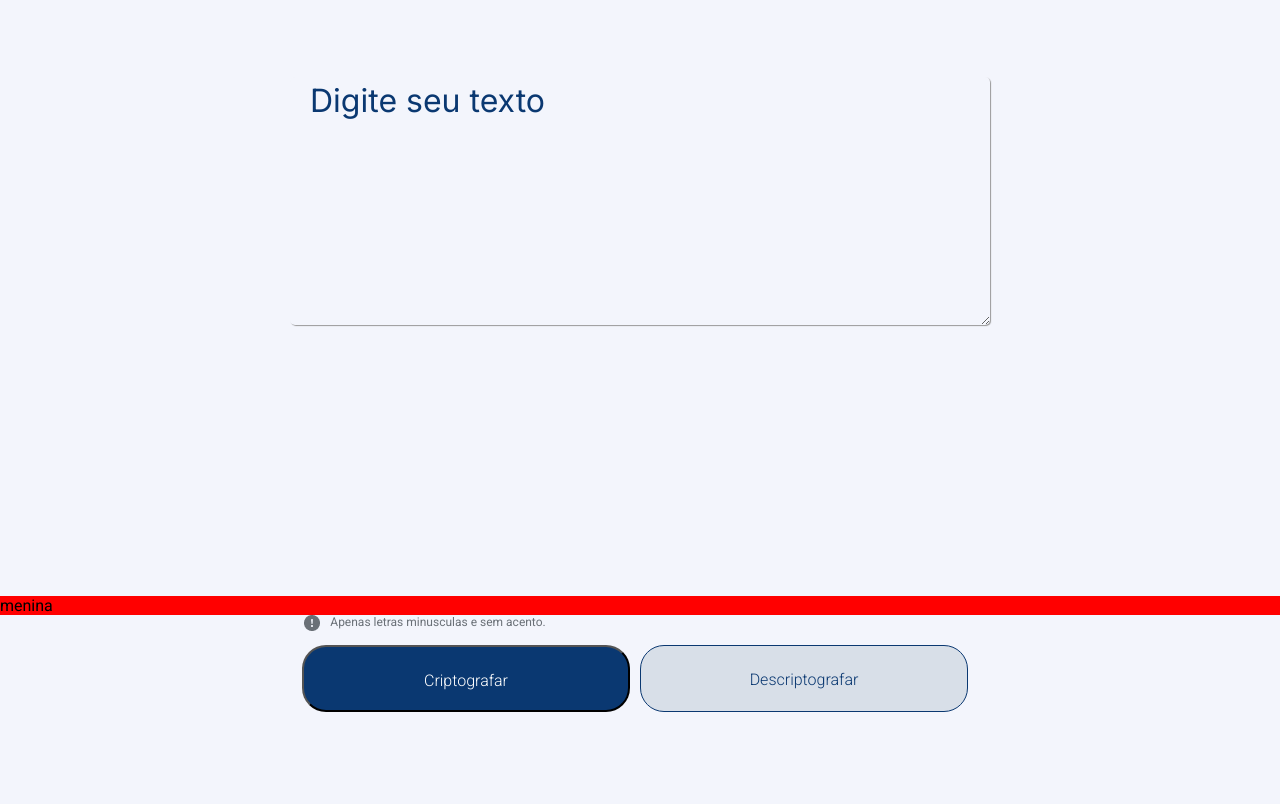
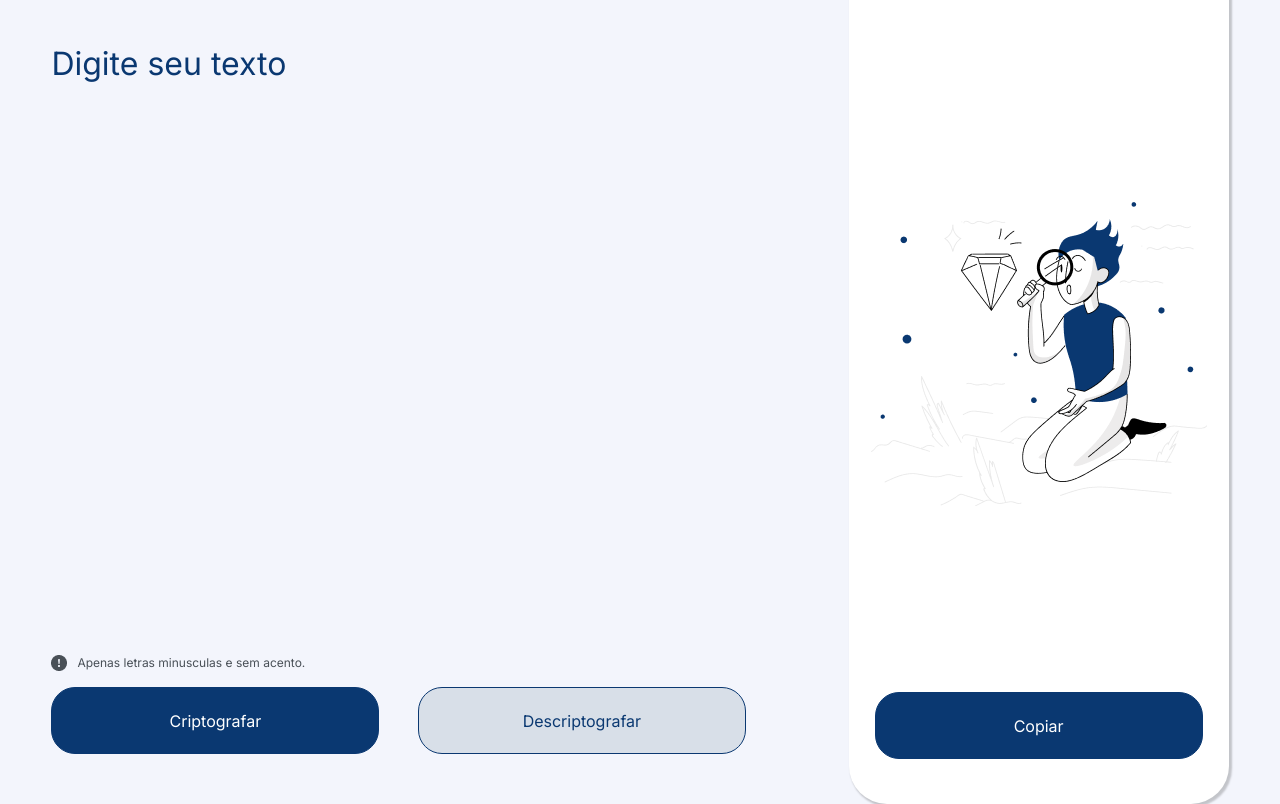
Before and after one commit to JoelCatarino/Sprint_01, a website built with Vite: page index.html in a window 1280 px wide. Shown: the part 96-900 px from the top of the page. Before the commit the page ends 808 px from the top, so only its background shows below. Built offline with nearby package versions, Linux system fonts and the light colour scheme.

Commit message:
final-commit
ultimo commit do challenger em Desktop frist

```diff
--- a/index.html
+++ b/index.html
@@ -1,32 +1,38 @@
 <!DOCTYPE html>
 <html lang="en">
+
 <head>
   <meta charset="UTF-8" />
   <meta name="viewport" content="width=device-width, initial-scale=1.0" />
   <title>Sprint_01</title>
-    <link href="https://fonts.googleapis.com/css2?family=Roboto:wght@400;300;700&display=swap" rel="stylesheet">
+  <link rel="stylesheet" href="style.css">
 </head>
+
 <body>
-    <div id="app"></div>
-    <div class="container">
-      <div>
+  <header>
     <img src="../public/assets/logo.png" class="logo"></img>
-      </div>
-      <div class="text-container">
-        <textarea class="main-input" type="text" placeholder="Digite seu texto"></textarea>
-      </div>
-      <div class="menina">
-        menina
-      </div>
-      <footer>
+  </header>
+  <main>
+    <section class="text-1">
+      <textarea class="input" type="text" placeholder="Digite seu texto"></textarea>
       <div class="info">
         <img src="public/assets/info.png" alt="" srcset="">
-          <p class="paragrafo">Apenas letras minusculas e sem acento.</p>
+        <p>Apenas letras minusculas e sem acento.</p>
       </div>
-        <button class="crip">Criptografar</button>
-        <button class="des-crip">Descriptografar</button>
-      </footer>
+      <div class="btn">
+        <button onclick="btnEncrypt()" class="crip">Criptografar</button>
+        <button onclick="btnDecrypt()" class="des-crip">Descriptografar</button>
       </div>
-    <script type="module" src="/main.js"></script>
+    </section>
+    <section class="text-2">
+      <div class="container-msg">
+        <img src="public/assets/garota.png" alt="" srcset="">
+        <textarea class="output" cols="30" rows="10"></textarea>
+        <button onclick="copyText()" class="copy">Copiar</button>
+      </div>
+    </section>
+  </main>
 </body>
+<script src="main.js"></script>
+
 </html>
--- a/main.js
+++ b/main.js
@@ -1,9 +1,57 @@
-import './style.css'
+const input = document.querySelector(".input");
+const output = document.querySelector(".output");
 
-document.querySelector('#app').innerHTML = `
-  <div>
+function btnEncrypt() {
+  const encryptedText = encrypt(input.value);
+  output.value = encryptedText;
+  input.value = "";
+}
 
-  </div>
-`
+function btnDecrypt() {
+  const decryptedText = decrypt(output.value);
+  input.value = decryptedText;
+  output.value = "";
+}
 
-setupCounter(document.querySelector('#counter'))
+function encrypt(EncryptedString) {
+  let base = [
+    ["e", "enter"],
+    ["i", "imes"],
+    ["a", "ai"],
+    ["o", "ober"],
+    ["u", "ufat"],
+  ];
+  EncryptedString = EncryptedString.toLowerCase();
+
+  for (let i = 0; i < base.length; i++) {
+    if (EncryptedString.includes(base[i][0])) {
+      EncryptedString = EncryptedString.replaceAll(base[i][0], base[i][1]);
+    }
+  }
+  return EncryptedString;
+}
+
+function decrypt(encryptedString) {
+  let dbase = [
+    ["e", "enter"],
+    ["i", "imes"],
+    ["a", "ai"],
+    ["o", "ober"],
+    ["u", "ufat"],
+  ];
+
+  for (let i = 0; i < dbase.length; i++) {
+    if (encryptedString.includes(dbase[i][1])) {
+      encryptedString = encryptedString.replaceAll(dbase[i][1], dbase[i][0]);
+    }
+  }
+
+  return encryptedString;
+}
+
+function copyText() {
+  const input = document.querySelector(".input");
+  const output = document.querySelector(".output");
+
+  navigator.clipboard.writeText(input.value + "\n" + output.value);
+}
--- a/style.css
+++ b/style.css
@@ -4,122 +4,136 @@
   margin: 0;
   padding: 0;
   background: #f3f5fc;
-  font-family: "Roboto", sans-serif;
+  font-family: "Inter", sans-serif;
+  font-weight: 400;
 }
 
 .logo {
-  top: 32px;
+  margin-left: 34px;
+  padding-top: 34px;
+  width: 2%;
   position: relative;
-  left: 64px;
+  position: absolute;
 }
 
-.text-container {
-  width: 100vw;
-  height: 80vh;
-  flex-direction: row;
+main {
+  display: flex;
+  justify-content: space-around;
+  align-items: center;
+}
+
+::placeholder {
+  color: #0a3871;
+}
+textarea:focus {
+  outline: none;
+}
+
+textarea {
+  color: #0a3871;
+  font-size: 32px;
+  border: none;
+  resize: none;
+}
+
+.input {
+  padding-bottom: 400px;
+  padding-top: 90px;
+}
+
+.text-1 {
+  height: 100vh;
+  top: 30px;
+  flex-direction: column;
+  justify-content: center;
+  display: flex;
+}
+
+.text-2 {
+  position: relative;
+}
+
+.text-2 img {
+  position: absolute;
+  background-color: #fff;
+}
+
+.container-msg {
   display: flex;
   align-items: center;
   justify-content: center;
 }
-
-textarea {
-  padding: 10px;
-  max-width: 100%;
-  line-height: 1.5;
-  border-radius: 5px;
-  border: 1px solid #ccc;
-  box-shadow: 1px 1px 1px #999;
+.output {
+  padding: 20px;
+  height: 860px;
+  width: 340px;
+  background: white;
+  border-radius: 38px;
+  color: #0a3871;
+  border: none;
+  box-shadow: 2px 2px 2px 1px rgba(0, 0, 0, 0.2);
+  font-size: 32px;
 }
 
-.main-input {
-  color: #0a3871;
-  margin: 5px;
-  padding: 0px 0px 200px 20px;
-  border: 0 none;
-  outline: 0;
+.crip {
+  font-size: 16px;
   font-weight: 400;
-  height: 48px;
-  font-size: 32px;
-  width: 680px;
-  top: 168px;
-
-  position: absolute;
-  line-height: 150%;
-  font-family: "Inter";
-  font-style: normal;
+  background-color: #0a3871;
+  border: 1px solid #0a3871;
+  border-radius: 24px;
+  color: #ffffff;
+  cursor: pointer;
+  height: 67px;
+  width: 328px;
 }
-
-::-webkit-input-placeholder {
-  color: #0a3871;
-}
-input:-moz-placeholder {
-  color: #0a3871;
-}
-
-footer {
-  display: flex;
-  /* height: 80px; */
-  /* text-align: center; */
-  /* align-items: center; */
-  justify-content: center;
-  /* text-align: center; */
-  /* flex: none;
-  order: 1;
-  flex-grow: 0; */
-}
-.paragrafo {
-  margin-left: 10px;
-}
-.info {
-  /* margin-left: 50px; */
-  position: absolute;
-  margin-right: 430px;
-  display: flex;
-  align-items: flex-start;
-  /* align-items: center; */
-  /* width: 260px; */
-  /* height: 18px; */
-  font-size: 12px;
-  /* line-height: 150%; */
-  color: #495057;
-  opacity: 0.8;
-}
-
-button {
-  margin-top: 30px;
-  margin-right: 10px;
-  /* display: flex; */
-  /* flex-direction: row; */
-  /* align-items: flex-start; */
-  padding: 24px;
-  /* gap: 8px; */
-  color: #ffffff;
-  font-weight: 300;
-  font-size: 16px;
-  line-height: 19px;
-  text-align: center;
-  width: 328px;
-  height: 67px;
-
-  /* Dark blue/dark-blue-300 */
-
-  background: #0a3871;
-  border-radius: 24px;
-
-  /* Inside auto layout */
-
-  flex: none;
-  order: 0;
-  flex-grow: 0;
+.crip:hover {
+  background-color: #136ad5;
 }
 
 .des-crip {
-  background: #d8dfe8;
+  font-size: 16px;
+  background-color: #d8dfe8;
+  border: 1px solid #0a3871;
+  border-radius: 24px;
   color: #0a3871;
-  border: 1px solid #0a3871;
+  cursor: pointer;
+  height: 67px;
+  width: 328px;
+  margin-left: 34px;
+}
+.des-crip:hover {
+  background-color: #136ad5;
+  color: #ffffff;
 }
 
-.menina {
-  background-color: red;
-  maring: 50px;
+.copy {
+  font-size: 16px;
+  bottom: 5%;
+  background-color: #0a3871;
+  border: 1px solid #0a3871;
+  border-radius: 24px;
+  color: #ffffff;
+  cursor: pointer;
+  height: 67px;
+  width: 328px;
+  position: absolute;
 }
+
+.copy:hover {
+  background-color: #136ad5;
+  color: #ffffff;
+}
+
+.info {
+  color: #495057;
+  position: relative;
+  display: flex;
+  margin-bottom: 16px;
+  flex-direction: row;
+  font-size: 12px;
+  margin-top: 185px;
+}
+
+.info img {
+  padding-right: 10px;
+}
```
Lines whose indentation alone changed are shown as unchanged.
